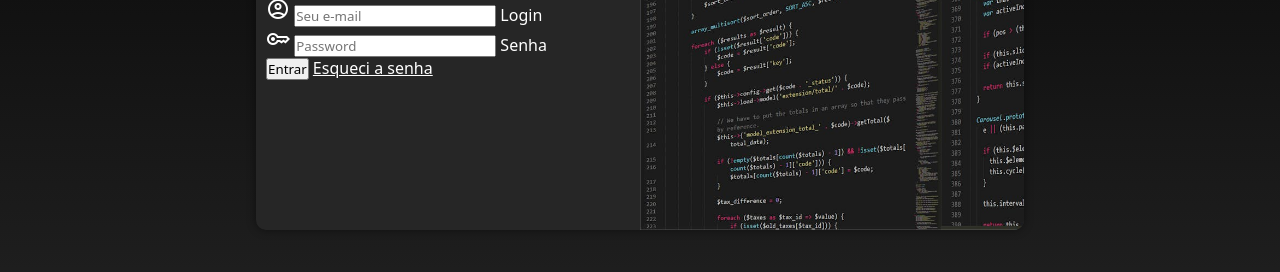
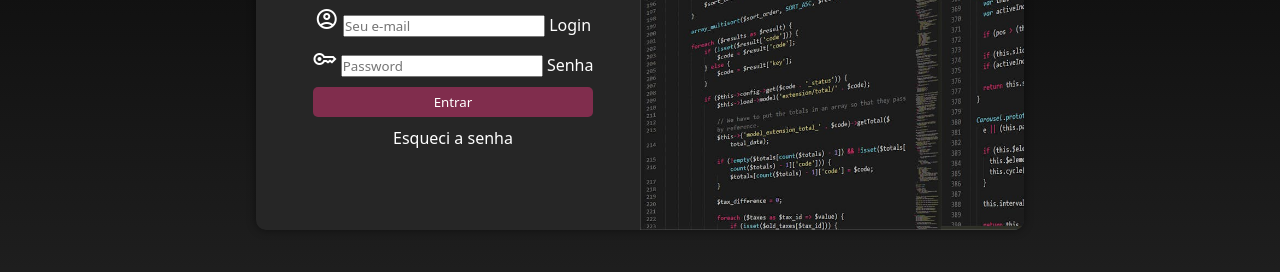
Before and after one commit to kaiocotrim/Projeto-login, a plain HTML site: page index.html in a window 1280 px wide. Shown: the part 362-634 px from the top of the page. Drawn offline with nearby package versions, Linux system fonts and the light colour scheme.

Commit message:
Ajustes final 000.7

```diff
--- a/estilos/media/query.css
+++ b/estilos/media/query.css
@@ -28,6 +28,10 @@
     div#form{
         padding-top: 50px ;
 
+    }
+
+    form > input[type=submit]{
+        margin: auto;
     }
 }
 
@@ -60,4 +64,9 @@
         font-size: 1.0em;
     }
 
+    form > input[type=submit]{
+        margin: auto;
+    }
+
+
 }
--- a/estilos/style.css
+++ b/estilos/style.css
@@ -85,6 +85,37 @@ span , label{
     color: white;
 }
 
-a{
+
+
+form > input[type=submit]{
+    display: block;
+    width: 280px;
+    height: 30px;
+    border: none;
+    cursor: pointer;
+    border-radius: 5px;
+    background-color: #802D4D;
     color: white;
 }
+
+form > input[type=submit]:hover{
+    background-color:#31121e ;
+}
+
+form >  a.botao {
+    display: block;
+    text-align: center;
+    color: white;
+    text-decoration: none;
+    margin-top: 10px;
+}
+
+form >  a.botao:hover{
+    color: rgb(175, 175, 175);
+}
+
+div.campo{
+    text-align: center;
+    margin-top: 10px;
+    margin-bottom: 10px;
+}
--- a/index.html
+++ b/index.html
@@ -30,7 +30,8 @@
                         <label for="isenha">Senha</label>
                 </div>
                 <input type="submit" value="Entrar">
-                <a href="esqueci.html">Esqueci a senha</a>
+                <a href="esqueci.html" class="botao">
+                    Esqueci a senha</a>
                 </form>
             </div>
         </section>
```
